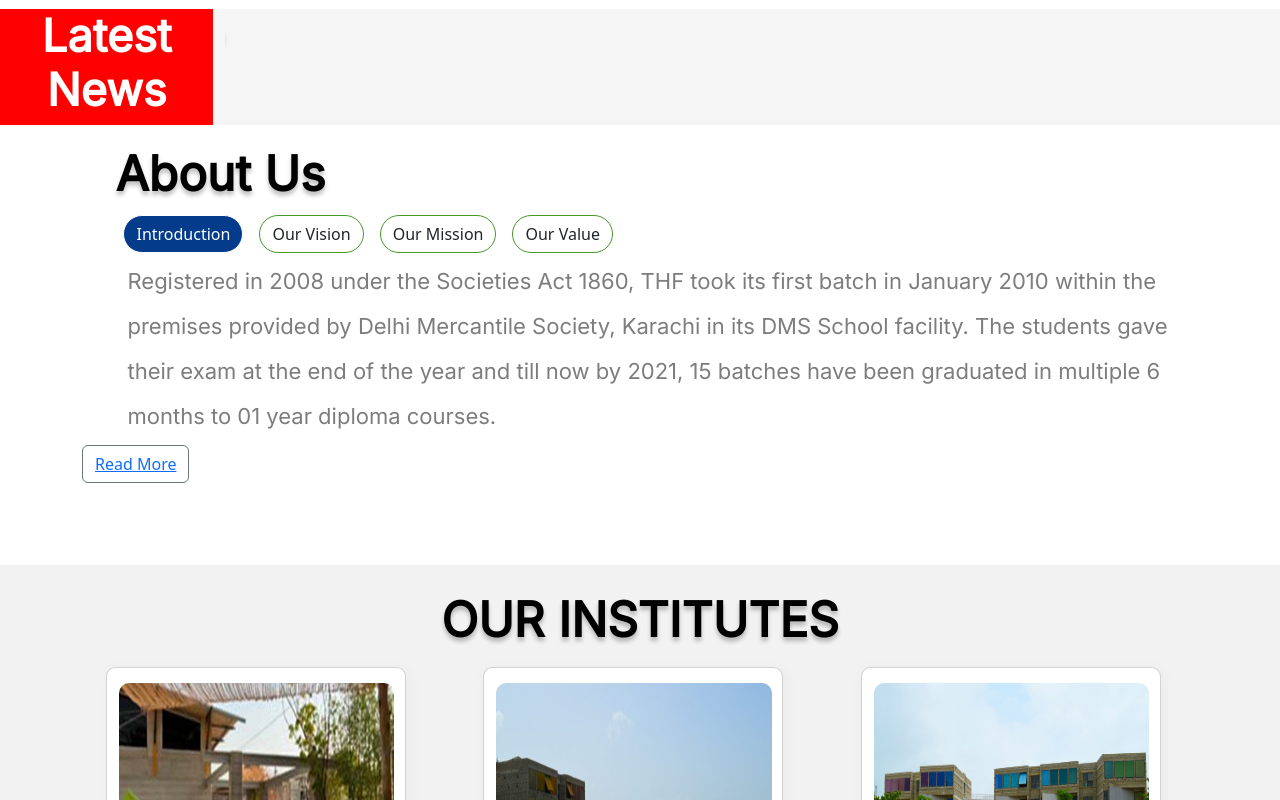
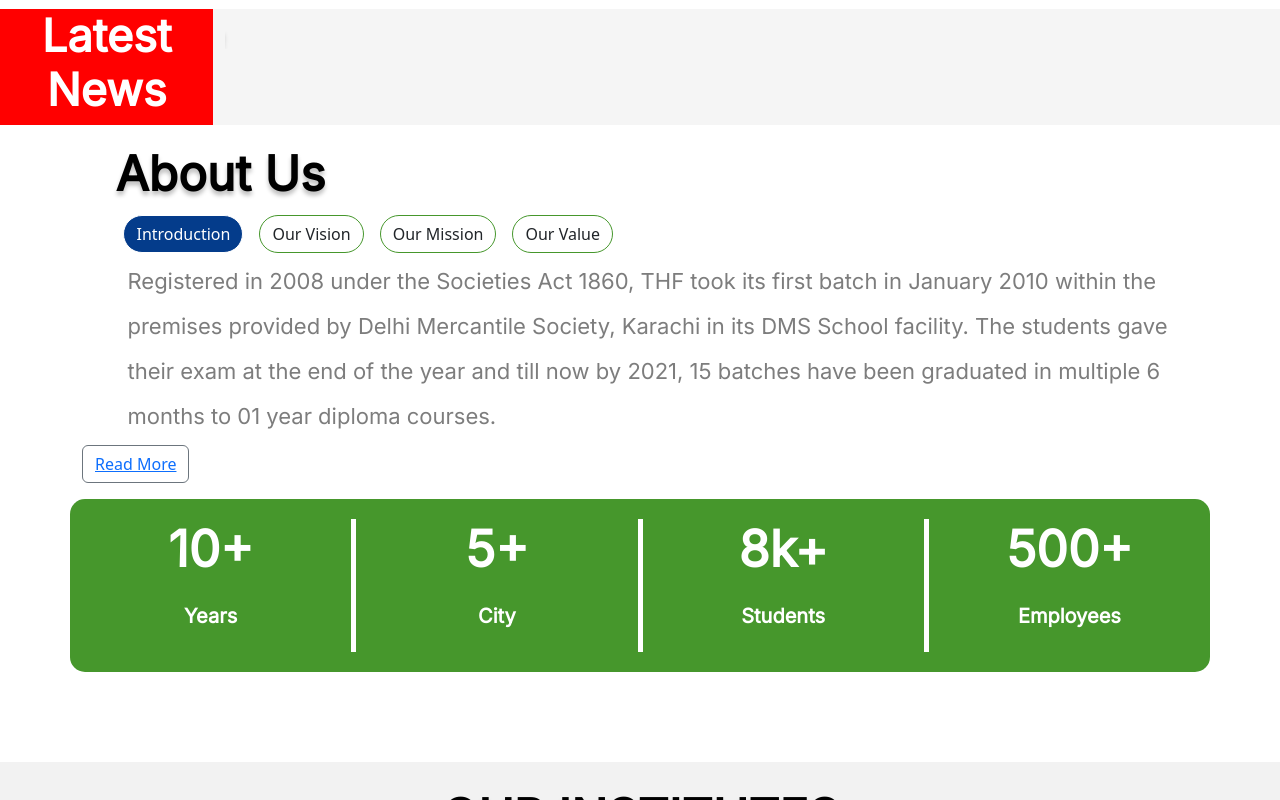
Before and after one commit to mubeen25/THF-React, a React (Vite) app: page / in a window 1280 px wide. Shown: the part 1280-2080 px from the top of the page. Built offline with nearby package versions, Linux system fonts and the light colour scheme.

Commit message:
corrected about us section and added counters

```diff
--- a/src/Components/About.css
+++ b/src/Components/About.css
@@ -2,9 +2,10 @@
     background-color: #FFFFFF;
     position: relative;
     width: 100%;
-    height: 350px;
+    height: 100%;
     left: 0px;
     top: 0px;
+    margin-bottom: 1em;
 }
 
 .aboutheading {
@@ -40,7 +41,9 @@
 .tab {
     outline-style: hidden;
 }
-
+.tab-section{
+    height: auto;
+}
 .main {
     position: relative !important;
     width: 146px !important;
@@ -190,3 +193,47 @@
     margin: 0 .5em;
     border-radius: 22px;
 }
+
+.counter-container{
+    display: flex;
+    align-items: center;
+    justify-content: center;
+    text-align: center;
+    border-radius: 15px;
+    /* padding: 2em; */
+    /* border:2em solid #46972C; */
+    background-color: #46972C;
+    /* text styling */
+    font-family: 'Inter';
+    font-style: normal;
+    font-weight: 600;
+    font-size: 50px;
+    line-height: 61px;
+    /* identical to box height */
+
+    color: #FFFFFF;
+
+}
+.content-counter{
+    margin: 1em 0;
+}
+
+.content-counter .counter-value{
+    font-family: 'Inter';
+    font-style: normal;
+    font-weight: 600;
+    font-size: 20px;
+    line-height: 24px;
+
+    color: #FFFFFF;
+}
+.side-border{
+    border-right: 5px solid white;
+    border-bottom: none;
+}
+@media (max-width: 767px) {
+    .side-border {
+      border-right: none; /* Override the border-right property */
+      border-bottom: 5px solid white;
+    }
+  }
--- a/src/Components/About.jsx
+++ b/src/Components/About.jsx
@@ -1,24 +1,31 @@
 // eslint-disable-next-line no-unused-vars
-import React, { useState } from 'react'
+import React, { useEffect, useState } from 'react'
 import './About.css'
 
 const About = () => {
 
-    // const openCity = (event, cityName) => {
-    //     var i, tabcontent, tablinks;
-    //     tabcontent = document.getElementsByClassName("tabcontent");
-    //     for (i = 0; i < tabcontent.length; i++) {
-    //         tabcontent[i].style.display = "none";
-    //     }
-    //     tablinks = document.getElementsByClassName("tablinks");
-    //     for (i = 0; i < tablinks.length; i++) {
-    //         tablinks[i].className = tablinks[i].className.replace(" active", "");
-    //     }
-    //     document.getElementById(cityName).style.display = "block";
-    //     event.currentTarget.className += " active";
-    // }
-    // // Get the element with id="defaultOpen" and click on it
-    // document.getElementById("defaultOpen").click();
+    const handleCounter = (Desired, Increment, factor) => {
+        const [count, setCount] = useState(0);
+        const desiredNumber = Desired
+        const incrementValue = Increment
+
+        useEffect(() => {
+            if (count < desiredNumber) {
+                const timer = setTimeout(() => {
+                    setCount(prevCount => {
+
+                        const newCount = prevCount + incrementValue
+                        return Number(newCount.toFixed(1))
+                    });
+                }, factor);
+
+                return () => {
+                    clearTimeout(timer);
+                };
+            }
+        }, [count]);
+        return count
+    }
 
     const [activeTab, setActiveTab] = useState(0);
 
@@ -41,7 +48,7 @@ const About = () => {
         },
         {
             label: 'Our Value',
-            content: `${<p>Integrity<br/> Ownership <br/> Continuous Improvement</p>}`,
+            content: `${<p>Integrity<br /> Ownership <br /> Continuous Improvement</p>}`,
         }
     ];
     return (
@@ -51,33 +58,7 @@ const About = () => {
                 <div className="container about">
                     <h1 className="aboutheading">About Us</h1>
                     <br />
-                    {/* <div class="tab">
-                        <button class="btn tablinks one main" onclick={openCity(event, 'Introduction')} id="defaultOpen">Introduction</button>
-                        <button class="btn tablinks two main2" onclick={openCity(event, 'Our Vision')}>Our Vision</button>
-                        <button class="btn tablinks three main3" onclick={openCity(event, 'Our Mission')}>Our Mission</button>
-                        <button class="btn tablinks four main4" onclick={openCity(event, 'Our Value')}>Our Value</button>
-                    </div> */}
-
-                    {/* <div id="Introduction" class="tabcontent">
-                <p>Registered in 2008 under the Societies Act 1860, THF took its first batch in January 2010 within the premises provided by Delhi Mercantile Society, Karachi in its DMS School facility. The students gave their exam at the end of the year
-                    and till now by 2021, 15 batches have been graduated in multiple 6 months to 01 year diploma courses.</p>
-            </div>
-
-            <div id="Our Vision" class="tabcontent">
-                <p>Where can I get some? Creating a new cadre of skilled Pakistanis with internationally recognized technical qualifications, opening up a new world of opportunities. i.e. A SKILLED PAKISTAN
-                </p>
-            </div>
-
-            <div id="Our Mission" class="tabcontent">
-                <p>To initiate a movement to skill the motivated illiterate, semi-literate and literate: To provide technical training ‘with a difference’ in quality of skills as well as ethical, social and moral values.
-                </p>
-            </div>
-            <div id="Our Value" class="tabcontent">
-                <p>Integrity<br/> Ownership
-                    <br/> Continuous Improvement</p>
-            </div> */}
-
-                    <div>
+                    <div className='tab-section'>
                         <div className="tab">
                             {tabData.map((tab, index) => (
                                 <button
@@ -98,6 +79,49 @@ const About = () => {
                         More</a></button>
                 </div>
 
+                <div className="container">
+                    <div className="counter-container row ">
+                        <div className="content-counter col-md side-border">
+                            <div className="counter-value">
+                                {/* <Counter Desired={8000} Increment={1}/> */}
+                                {handleCounter(10, 1, 200)}+
+                            </div>
+                            <div className="counter-label text-capitalize my-4">
+                                Years
+                            </div>
+                        </div>
+                        <div className="content-counter col-md side-border">
+                            <div className="counter-value">
+                                {/* <Counter Desired={8000} Increment={1}/> */}
+                                {handleCounter(5, 1, 200)}+
+                            </div>
+                            <div className="counter-label text-capitalize my-4">
+                                city
+                            </div>
+                        </div>
+                        <div className="content-counter col-md side-border">
+                            <div className="counter-value">
+                                {/* <Counter desired={80} increment={1}/>% */}
+                                {handleCounter(8, 1, 20)}k+
+                            </div>
+                            <div className="counter-label text-capitalize my-4">
+                                students
+                            </div>
+                        </div>
+                        <div className="content-counter col-md">
+                            <div className="counter-value">
+                                {/* <Counter desired={3.3} increment={0.1}/>+ */}
+                                {handleCounter(500, 1, 5)}+
+                            </div>
+                            <div className="counter-label text-capitalize my-4">
+                                Employees
+                            </div>
+                        </div>
+
+                    </div>
+                </div>
+
+
             </section>
         </>
     )
--- a/src/Components/DonersCarousel.jsx
+++ b/src/Components/DonersCarousel.jsx
@@ -4,6 +4,7 @@ import img2 from './../assets/donors/engro.jpg'
 import img3 from './../assets/donors/hbl.jpg'
 import img4 from './../assets/donors/pso.jpg'
 import './DonorCarousel.css'
+import OwlCarousel from 'react-owl-carousel';
 const DonersCarousel = () => {
     const [index, setIndex] = useState(0);
 
@@ -16,7 +17,7 @@ const DonersCarousel = () => {
             <p className="text-center text-uppercase fs-1 fw-bold">
                 INSTITUTIONAL AND CORPORATIONAL DONORS
             </p>
-            <div className="container-fluid">
+            {/* <div className="container-fluid">
                 <div id="carouselExampleIndicators" className="carousel slide" data-bs-ride="carousel">
                     <div className="carousel-indicators">
                         <button type="button" data-bs-target="#carouselExampleIndicators" data-bs-slide-to="0" className={index === 0 ? 'active' : ''} aria-current="true" aria-label="Slide 1"></button>
@@ -65,17 +66,24 @@ const DonersCarousel = () => {
                         </div>
                     </div>
 
-                    {/* <button class="carousel-control-prev" type="button" data-bs-target="#carouselExampleIndicators" data-bs-slide="prev">
-                    <span class="carousel-control-prev-icon" aria-hidden="true"></span>
-                    <span class="visually-hidden">Previous</span>
-                </button>
-                <button class="carousel-control-next" type="button" data-bs-target="#carouselExampleIndicators" data-bs-slide="next">
-                    <span class="carousel-control-next-icon" aria-hidden="true"></span>
-                    <span class="visually-hidden">Next</span>
-                </button> */}
+
                 </div>
+            </div> */}
+            <div className="container">
+                <OwlCarousel
+                    className='owl-theme'
+                    items={3}
+                    // autoplay
+                    nav
+                    dots
+                    loop
+                >
+                    <img src={img1} className="d-block w-100 " alt="Image 1" />
+                    <img src={img2} className="d-block w-100" alt="Image 2" />
+                    <img src={img3} className="d-block w-100" alt="Image 3" />
+                    <img src={img4} className="d-block w-100" alt="Image 4" />
+                </OwlCarousel>
             </div>
-
 
         </section>
     );
```
